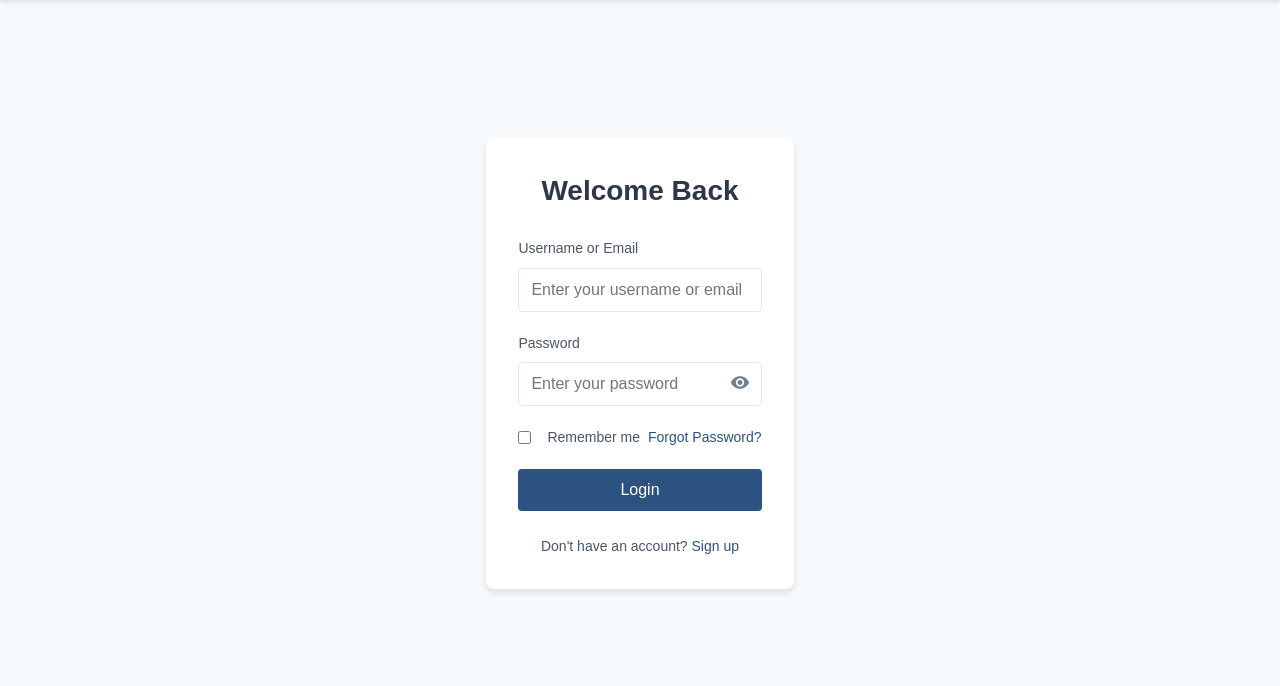
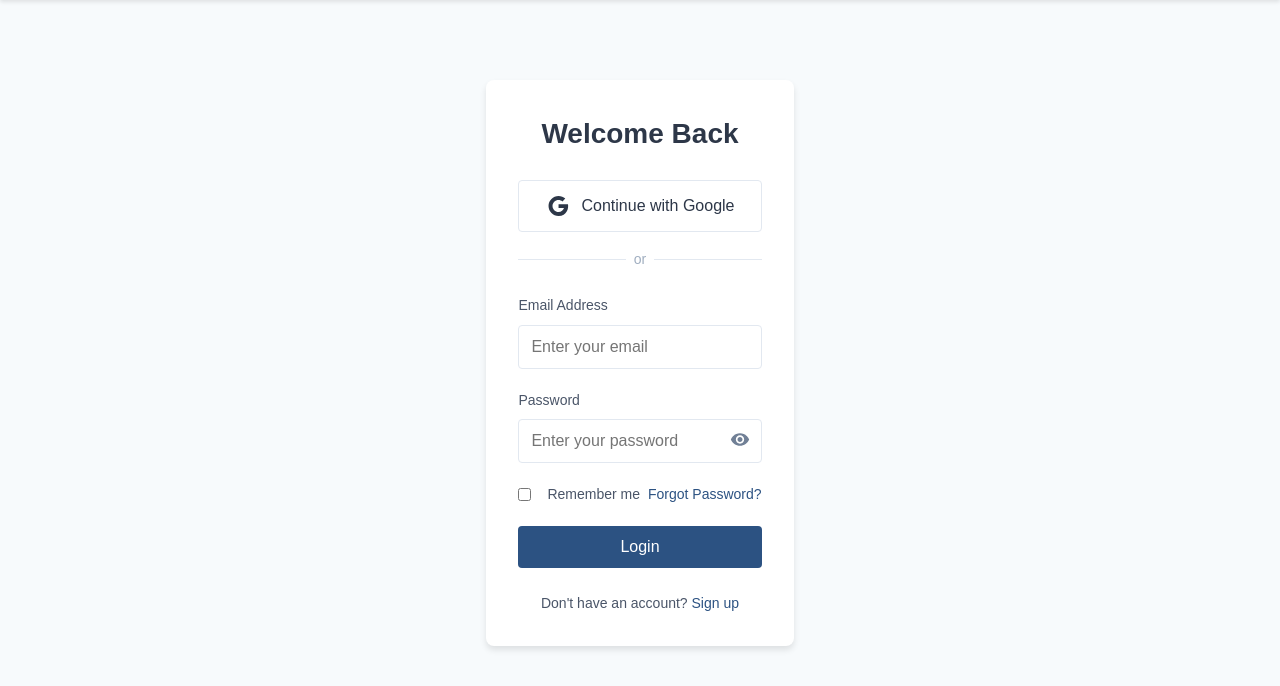
Before and after one commit to bidzhoyandavid/dgtwin_market, a Django app: page /market/login/ in a window 1280 px wide. Shown: the part 74-760 px from the top of the page. Run offline with Django 5.2, Linux system fonts and the light colour scheme; some libraries are stand-ins or nearby versions.

Commit message:
login with google

```diff
--- a/market/templates/market/login.html
+++ b/market/templates/market/login.html
@@ -1,5 +1,5 @@
-{% extends 'market/base.html' %} {% block title %}Login - DG TWIN MARKET
-{%endblock %} {% block content %}
+{% extends 'market/base.html' %} {% load socialaccount %} {% block title %}Login
+- DG TWIN MARKET {%endblock %} {% block content %}
 <div class="login-container">
   <div class="login-card">
     <h1 class="login-title">Welcome Back</h1>
@@ -16,16 +16,31 @@
     </div>
     {% endif %}
 
+    <div class="login-options">
+      <a href="{% provider_login_url 'google' %}" class="google-login">
+        <svg class="google-icon" viewBox="0 0 24 24" width="24" height="24">
+          <path
+            d="M12.545,10.239v3.821h5.445c-0.712,2.315-2.647,3.972-5.445,3.972c-3.332,0-6.033-2.701-6.033-6.032s2.701-6.032,6.033-6.032c1.498,0,2.866,0.549,3.921,1.453l2.814-2.814C17.503,2.988,15.139,2,12.545,2C7.021,2,2.543,6.477,2.543,12s4.478,10,10.002,10c8.396,0,10.249-7.85,9.426-11.748L12.545,10.239z"
+          />
+        </svg>
+        Continue with Google
+      </a>
+
+      <div class="divider">
+        <span>or</span>
+      </div>
+    </div>
+
     <form method="post" action="{% url 'market:login' %}" class="login-form">
       {% csrf_token %}
       <div class="form-group">
-        <label for="username">Username or Email</label>
+        <label for="username">Email Address</label>
         <input
-          type="text"
+          type="email"
           id="username"
           name="username"
           required
-          placeholder="Enter your username or email"
+          placeholder="Enter your email"
           class="form-input"
         />
       </div>
@@ -110,6 +125,56 @@
     background-color: #fed7d7;
     color: #c53030;
     border: 1px solid #feb2b2;
+  }
+
+  .login-options {
+    display: flex;
+    flex-direction: column;
+    gap: 1rem;
+    margin-bottom: 1.5rem;
+  }
+
+  .google-login {
+    display: flex;
+    align-items: center;
+    justify-content: center;
+    gap: 0.75rem;
+    padding: 0.75rem;
+    border-radius: 4px;
+    text-decoration: none;
+    font-weight: 500;
+    background-color: #ffffff;
+    color: #2d3748;
+    border: 1px solid #e2e8f0;
+    transition: all 0.2s;
+  }
+
+  .google-login:hover {
+    background-color: #f7fafc;
+    border-color: #cbd5e0;
+  }
+
+  .google-icon {
+    fill: currentColor;
+  }
+
+  .divider {
+    display: flex;
+    align-items: center;
+    text-align: center;
+    color: #a0aec0;
+    font-size: 0.875rem;
+  }
+
+  .divider::before,
+  .divider::after {
+    content: "";
+    flex: 1;
+    border-bottom: 1px solid #e2e8f0;
+  }
+
+  .divider span {
+    margin: 0 0.5rem;
   }
 
   .login-form {
@@ -252,7 +317,7 @@
     } else {
       passwordInput.type = "password";
       eyeIcon.innerHTML =
-        '<path d="M12 4.5C7 4.5 2.73 7.61 1 12c1.73 4.39 6 7.5 11 7.5s9.27-3.11 11-7.5c-1.73-4.39-6-7.5-11-7.5zM12 17c-2.76 0-5-2.24-5-5s2.24-5 5-5 5 2.24 5 5-2.24 5-5 5zm0-8c-1.66 0-3 1.34-3 3s1.34 3 3 3 3-1.34 3-3-1.34-3-3-3z"/>';
+        '<path d="M12 4.5C7 4.5 2.73 7.61 1 12c1.73 4.39 6 7.5 11 7.5s9.27-3.11 11-7.5c-1.73-4.39-6-7.5-11-7.5zM12 17c-2.76 0-5-2.24-5-5s2.24-5 5-5 5 2.24 5 5-2.24 5-5 5zm0-8c-1.66 0-3 1.34-3 3s1.34 3 3 3 3-1.34 3-3-1.34-3-3-3z" />';
     }
   }
 </script>
```
